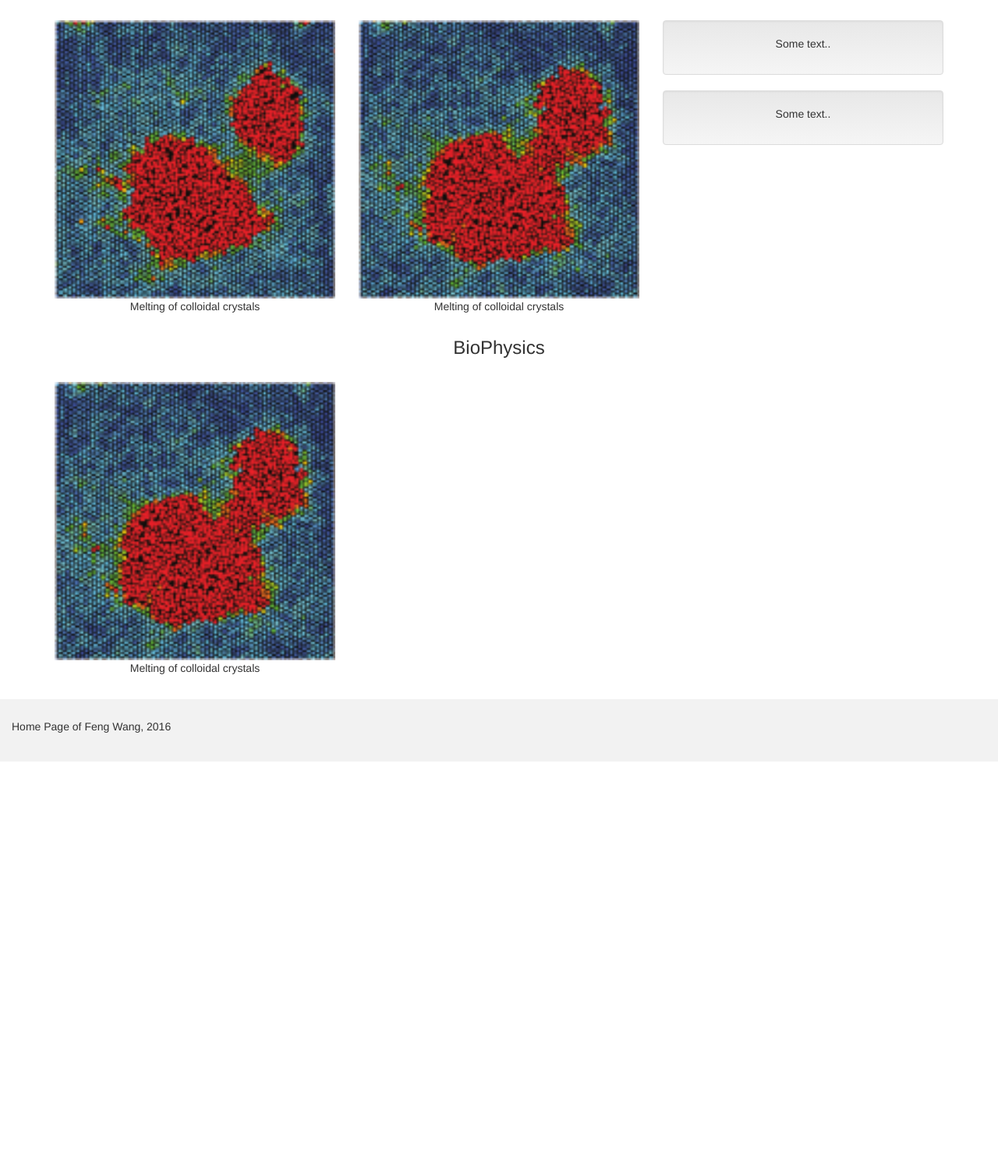
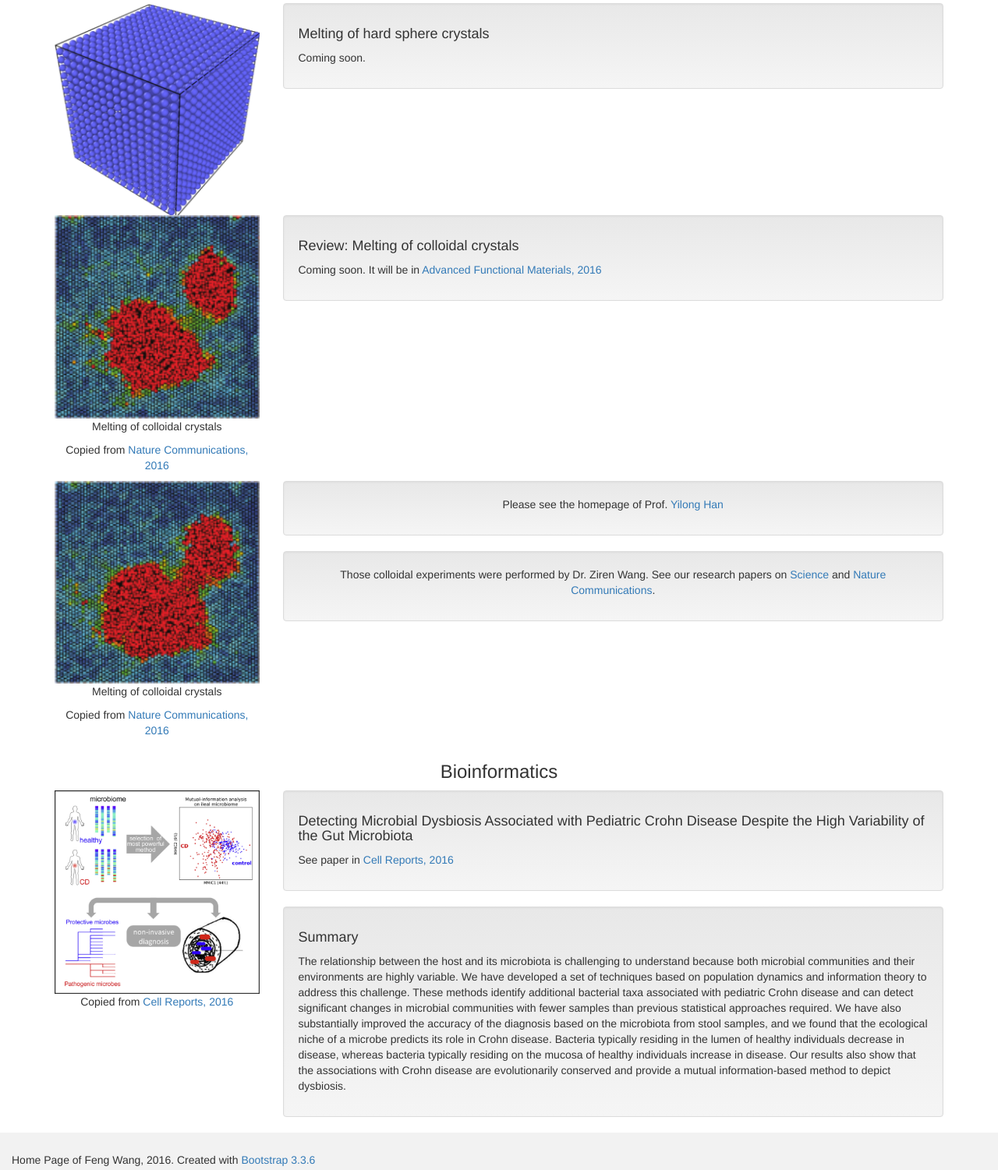
Before and after one commit to fengwangPhysics/fengwangPhysics.github.io, a plain HTML site: page index.html in a window 1280 px wide. Shown: the part 519-2020 px from the top of the page at 78% size. Before the commit the page ends 1496 px from the top, so only its background shows below. Drawn offline with nearby package versions, Linux system fonts and the light colour scheme.

Commit message:
Add more projects

```diff
--- a/index.html
+++ b/index.html
@@ -10,15 +10,22 @@
   <!-- Optional theme -->
   <link rel="stylesheet" href="https://maxcdn.bootstrapcdn.com/bootstrap/3.3.6/css/bootstrap-theme.min.css" integrity="sha384-fLW2N01lMqjakBkx3l/M9EahuwpSfeNvV63J5ezn3uZzapT0u7EYsXMjQV+0En5r" crossorigin="anonymous">
 
+  <script src="https://ajax.googleapis.com/ajax/libs/jquery/1.12.4/jquery.min.js"></script>
+
   <!-- Latest compiled and minified JavaScript -->
   <script src="https://maxcdn.bootstrapcdn.com/bootstrap/3.3.6/js/bootstrap.min.js" integrity="sha384-0mSbJDEHialfmuBBQP6A4Qrprq5OVfW37PRR3j5ELqxss1yVqOtnepnHVP9aJ7xS" crossorigin="anonymous"></script>
 
-  <script src="https://ajax.googleapis.com/ajax/libs/jquery/1.12.4/jquery.min.js"></script>
+
   <style>
     /* Remove the navbar's default margin-bottom and rounded borders */
     .navbar {
       margin-bottom: 0;
       border-radius: 0;
+    }
+
+    /* The fixed navbar will overlay your other content, unless you add padding to the top of the body. */
+    body {
+      padding-top: 50px;
     }
 
     /* Add a gray background color and some padding to the footer */
@@ -44,7 +51,7 @@
 </head>
 <body>
 
-<nav class="navbar navbar-inverse">
+<nav class="navbar navbar-inverse  navbar-fixed-top">
   <div class="container-fluid">
     <div class="navbar-header">
       <button type="button" class="navbar-toggle" data-toggle="collapse" data-target="#myNavbar">
@@ -57,8 +64,14 @@
     <div class="collapse navbar-collapse" id="myNavbar">
       <ul class="nav navbar-nav">
         <li class="active"><a href="#"><span class="glyphicon glyphicon-home"></span> Home</a></li>
-        <li><a href="#">About</a></li>
-        <li><a href="#">Projects</a></li>
+        <li><a href="#About">About</a></li>
+        <li class="dropdown">
+          <a class="dropdown-toggle" data-toggle="dropdown" href="#">Projects <span class="caret"></span></a>
+          <ul class="dropdown-menu">
+            <li><a href="#Projects">Soft Matter Physics</a></li>
+            <li><a href="#Bioinformatics">Bioinformatics</a></li>
+          </ul>
+        </li>
         <li><a href="#">Contact</a></li>
       </ul>
     </div>
@@ -70,6 +83,7 @@
     <ol class="carousel-indicators">
       <li data-target="#myCarousel" data-slide-to="0" class="active"></li>
       <li data-target="#myCarousel" data-slide-to="1"></li>
+      <li data-target="#myCarousel" data-slide-to="2"></li>
     </ol>
 
     <!-- Wrapper for slides -->
@@ -77,18 +91,26 @@
       <div class="item active">
         <img src="images/fig5e.png" alt="Image">
         <div class="carousel-caption">
-          <h3>None</h3>
-          <p>None.</p>
+          <h3>Coalescence of liquid nuclei</h3>
+          <p>When two nuclei grew and the distance between them was reduced, a liquid channel developed and facilitated their coalescence.</p>
         </div>
       </div>
 
       <div class="item">
         <img src="images/fig5f.png" alt="Image">
         <div class="carousel-caption">
-          <h3>None</h3>
-          <p>None...</p>
+          <h3>Coalescence of liquid nuclei</h3>
+          <p>When two nuclei grew and the distance between them was reduced, a liquid channel developed and facilitated their coalescence.</p>
         </div>
       </div>
+
+      <div class="item">
+        <img src="images/CellReports.png" alt="Image">
+        <div class="carousel-caption">
+          <h3>Detecting Microbial Dysbiosis Associated with Pediatric Crohn Disease Despite the High Variability of the Gut Microbiota</h3>
+        </div>
+      </div>
+
     </div>
 
     <!-- Left and right controls -->
@@ -102,44 +124,82 @@
     </a>
 </div>
 
-<div class="container text-left">
+<div id="About" class="container text-left" style="padding-top: 50px; margin-top: -50px;">
 <h3>Research Interests</h3>
 <p>My primary interests are statistical physics and complex systems.</p>
 <p>See also Prof. <a href="http://www.phys.ust.hk/yilong/">Yilong Han</a>'s Home Page.</p>
 </div>
 
-<div class="container text-center">
+<div id="Projects" class="container text-center" style="padding-top: 50px; margin-top: -50px;">
 <h3>Soft Matter Physics</h3>
-  <br><div class="row">
-    <div class="col-sm-4">
-      <img src="images/fig5e.png" class="img-responsive" style="width:100%" alt="Image">
-      <p>Melting of colloidal crystals</p>
+
+  <div class="row">
+    <div class="col-sm-3">
+      <img src="images/ProjMelting.png" class="img-responsive" style="width:100%" alt="Image">
     </div>
-    <div class="col-sm-4">
-      <img src="images/fig5f.png" class="img-responsive" style="width:100%" alt="Image">
-      <p>Melting of colloidal crystals</p>
-    </div>
-    <div class="col-sm-4">
-      <div class="well">
-       <p>Some text..</p>
-      </div>
-      <div class="well">
-       <p>Some text..</p>
+    <div class="col-sm-9">
+      <div class="well text-left">
+      <h4>Melting of hard sphere crystals</h4>
+      <p>Coming soon.</p>
       </div>
     </div>
   </div>
 
-<h3>BioPhysics</h3>
-  <br><div class="row">
-    <div class="col-sm-4">
+  <div class="row">
+    <div class="col-sm-3">
+      <img src="images/fig5e.png" class="img-responsive" style="width:100%" alt="Image">
+      <p>Melting of colloidal crystals</p>
+      <p>Copied from <a href="http://www.nature.com/ncomms/2015/150421/ncomms7942/full/ncomms7942.html">Nature Communications, 2016</a></p>
+    </div>
+    <div class="col-sm-9">
+      <div class="well text-left">
+      <h4>Review: Melting of colloidal crystals</h4>
+      <p>Coming soon. It will be in <a href="#">Advanced Functional Materials, 2016</a></p>
+      </div>
+    </div>
+  </div>
+
+  <div class="row">
+    <div class="col-sm-3">
       <img src="images/fig5f.png" class="img-responsive" style="width:100%" alt="Image">
       <p>Melting of colloidal crystals</p>
+      <p>Copied from <a href="http://www.nature.com/ncomms/2015/150421/ncomms7942/full/ncomms7942.html">Nature Communications, 2016</a></p>
+    </div>
+    <div class="col-sm-9">
+      <div class="well">
+       <p>Please see the homepage of Prof. <a href="http://www.phys.ust.hk/yilong/">Yilong Han</a></p>
+      </div>
+      <div class="well">
+       <p>Those colloidal experiments were performed by Dr. Ziren Wang. See our research papers on <a href="http://science.sciencemag.org/content/338/6103/87">Science</a> and <a href="http://www.nature.com/ncomms/2015/150421/ncomms7942/full/ncomms7942.html">Nature Communications</a>.</p>
+      </div>
     </div>
   </div>
-</div><br>
+
+</div>
+
+<div id="Bioinformatics" class="container text-center" style="padding-top: 50px; margin-top: -50px;">
+<h3>Bioinformatics</h3>
+  <div class="row">
+    <div class="col-sm-3">
+      <img src="images/CellReports.png" class="img-responsive" style="width:100%" alt="Image">
+      <p>Copied from <a href="http://dx.doi.org/10.1016/j.celrep.2015.12.088">Cell Reports, 2016</a></p>
+    </div>
+    <div class="col-sm-9">
+      <div class="well text-left">
+      <h4>Detecting Microbial Dysbiosis Associated with Pediatric Crohn Disease Despite the High Variability of the Gut Microbiota</h4>
+      <p>See paper in <a href="http://dx.doi.org/10.1016/j.celrep.2015.12.088">Cell Reports, 2016</a></p>
+      </div>
+      <div class="well text-left">
+      <h4>Summary</h4>
+      <p>The relationship between the host and its microbiota is challenging to understand because both
+microbial communities and their environments are highly variable. We have developed a set of techniques based on population dynamics and information theory to address this challenge. These methods identify additional bacterial taxa associated with pediatric Crohn disease and can detect significant changes in microbial communities with fewer samples than previous statistical approaches required. We have also substantially improved the accuracy of the diagnosis based on the microbiota from stool samples, and we found that the ecological niche of a microbe predicts its role in Crohn disease. Bacteria typically residing in the lumen of healthy individuals decrease in disease, whereas bacteria typically residing on the mucosa of healthy individuals increase in disease. Our results also show that the associations with Crohn disease are evolutionarily conserved and provide a mutual information-based method to depict dysbiosis.</p>
+      </div>
+    </div>
+  </div>
+</div>
 
 <footer class="container-fluid text-left">
-  <p>Home Page of Feng Wang, 2016</p>
+  <p>Home Page of Feng Wang, 2016. Created with <a href="http://getbootstrap.com/">Bootstrap 3.3.6</a></p>
 </footer>
 
 </body>
```
Also changed, not shown: images/CellReports.png (added), images/ProjMelting.png (added).
